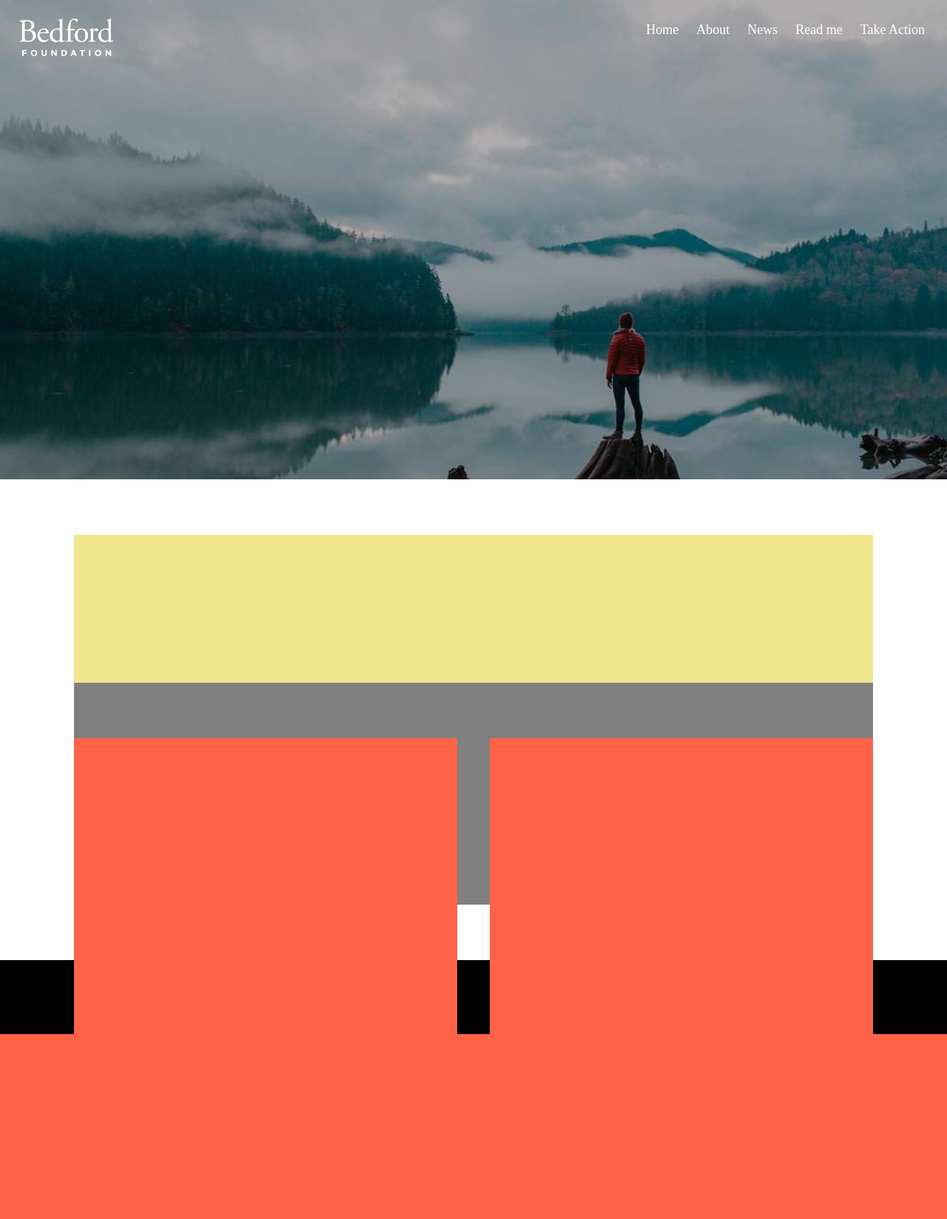
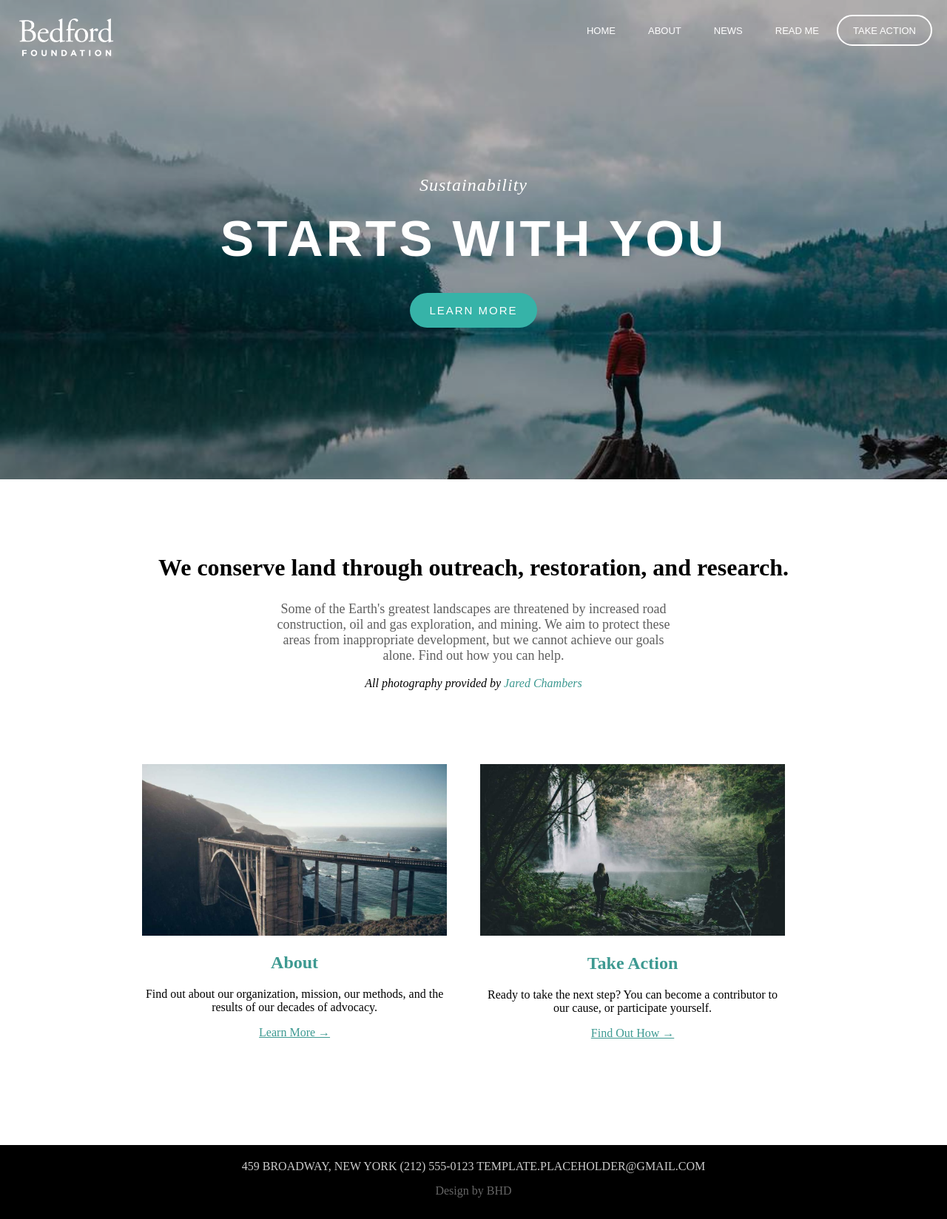
Before and after one commit to doanbh/cse485-projectLab, a PHP site: page /homepage.html in a window 1280 px wide. Shown: the whole page at 74% size. Before the commit the page ends 1398 px from the top, so only its background shows below. Run offline with PHP 8.4, Linux system fonts and the light colour scheme.

Commit message:
3th  commit

```diff
--- a/Lab2/homepage.html
+++ b/Lab2/homepage.html
@@ -20,7 +20,7 @@
         <div class="collection">
             <a href="#">Read me</a>
         </div>
-        <div class="collection">
+        <div class="collection" id="last-item-menu">
             <a href="#">Take Action</a>
         </div>
     </nav>
@@ -28,19 +28,62 @@
         <img src="logoWeb.png" style="width: auto;height: auto;max-height: 100px;max-width: 100%">
     </div>
     <header id="headerView">
-        <div id="blurBackground"></div>
+        <div id="blurBackground">
+            <div id="centerHeader">
+                <p style="font-size: 24px;font-family: 'Adobe Garamond Pro';font-style: italic;line-height: 36px;color: white;letter-spacing: 1px;margin: 20px auto">
+                    Sustainability</p>
+                <p style="font-weight: bold;font-size: 68px;line-height: 68px;font-family: proxima-nova,sans-serif;color: white;margin: 20px auto;text-transform: uppercase;letter-spacing: 4px">
+                    Starts with you</p>
+                <p id="learn-more"
+                   style="margin: 20px auto;display: inline-block;padding: 1em 1.75em;text-transform: uppercase;border-radius: 30px;font-family: proxima-nova,sans-serif;font-size: 15px;letter-spacing: 2px">
+                    <a href="#" style="text-decoration: none;color: white">learn more</a>
+                </p>
+            </div>
+        </div>
     </header>
 </header>
 
 <section id="mainSession">
-    <p></p>
-    <div>
-        <div class="col"></div>
-        <div class="col" style="margin-left: 4%"></div>
+    <h1 style="margin-top: 100px;font-size: 32px;font-family: 'adobe-garamond-pro';text-align: center;font-style: normal;line-height: 1.2em;text-rendering: optimizeLegibility">We conserve land through outreach, restoration, and
+        research.</h1>
+    <div style="margin: 20px 150px;text-align: center">
+        <p style="margin-bottom: 18px;font-size: 18px;color: rgba(26,26,26,.7);letter-spacing: 0">Some of the Earth's greatest landscapes are threatened by increased road<br> construction, oil and gas
+            exploration, and mining. We aim to protect these<br> areas from inappropriate development, but we cannot achieve
+            our goals<br> alone. Find out how you can help.</p>
+        <p style="font-style: italic">
+            All photography provided by <a style="color: #3d9991;text-decoration: none">Jared Chambers</a>
+        </p>
+    </div>
+    <div id="mainContent">
+        <div class="col">
+            <img src="img_content_left.jpeg" style="display: inline-block;max-width:100%;max-height:100%;object-fit:contain;">
+            <div style="text-align: center">
+                <h2 style="color: #3d9991">About</h2>
+                <p>Find out about our organization, mission, our methods, and the results of our decades of advocacy.</p>
+                <p><a href="#" style="color: #3d9991">Learn More →</a></p>
+            </div>
+        </div>
+        <div class="col" style="margin-left: 5%">
+            <img src="img_content_right.jpg" style="display: inline-block;max-width:100%;max-height:100%;object-fit:contain;">
+            <div style="text-align: center">
+                <h2 style="color: #3d9991">Take Action</h2>
+                <p>Ready to take the next step? You can become a contributor to our cause, or participate yourself.</p>
+                <p><a href="#" style="color: #3d9991">Find Out How →</a></p>
+            </div>
+        </div>
     </div>
 </section>
-<footer id="viewFooter">
-
+<footer id="viewFooter" style="text-align: center">
+    <div style="padding: 20px">
+        <div style="color: rgba(255,255,255,.8);text-transform: uppercase;">
+            <span>459 Broadway, New York</span>
+            <span>(212) 555-0123</span>
+            <span>template.placeholder@gmail.com</span>
+        </div>
+        <div style="color: rgba(255,255,255,.4);margin-top: 15px">
+            Design by <a>BHD</a>
+        </div>
+    </div>
 </footer>
 </body>
 </html>
--- a/Lab2/style.css
+++ b/Lab2/style.css
@@ -25,39 +25,43 @@ body{
     background-repeat: no-repeat;
     background-size: cover;
     position: relative;
+    /*padding-top: 180px;*/
 }
 #mainSession{
-    margin: 75px 100px;
-    height: 500px;
-    background-color: gray;
+    height: 800px;
 }
 #viewFooter{
     height: 100px;
     background-color: black;
+    position: relative;
+    bottom: 0px;
+    left: 0px;
 }
-p{
-    height: 200px;
-    background-color: khaki;
-    margin-bottom: 75px;
-}
+/*p{*/
+    /*height: 200px;*/
+    /*background-color: khaki;*/
+    /*margin-bottom: 75px;*/
+/*}*/
 div.col{
     height: 400px;
-    width: 48%;
-    background-color: tomato;
+    width: 46%;
+    /*background-color: tomato;*/
     float: left;
 }
 
 .collection{
     /*text-transform: uppercase;*/
     display: inline-block;
-    padding: 10px;
+    padding: 10px 20px;
 }
 .collection a{
     text-decoration: none;
     color: white;
-    font-size: 18px;
-    font-family: "proxima-nova";
+    font-size: 13px;
+    font-family: proxima-nova,sans-serif;
+    text-transform: uppercase;
     font-style: normal;
+    line-height: 1em;
 }
 #navBar{
     position: absolute;
@@ -83,5 +87,24 @@ div.col{
     left: 0;
     right: 0;
     bottom: 0;
-    z-index: 99;
+    padding-top: 180px;
 }
+#last-item-menu{
+    border: 2px solid white;
+    border-radius: 30px;
+}
+#last-item-menu:hover{
+    background-color: white;
+    color: transparent;
+}
+#centerHeader{
+    text-align: center;
+    padding: 32px;
+    z-index: 1010;
+}
+#learn-more{
+    background-color: #36b3a8;
+}
+#mainContent{
+    margin: 100px 15%;
+}
```
Also changed, not shown: Lab1/index.html (+6 -6 lines), Lab1/style.css (+17 -3 lines), Lab2/img_content_left.jpeg (added), Lab2/img_content_right.jpg (added).
